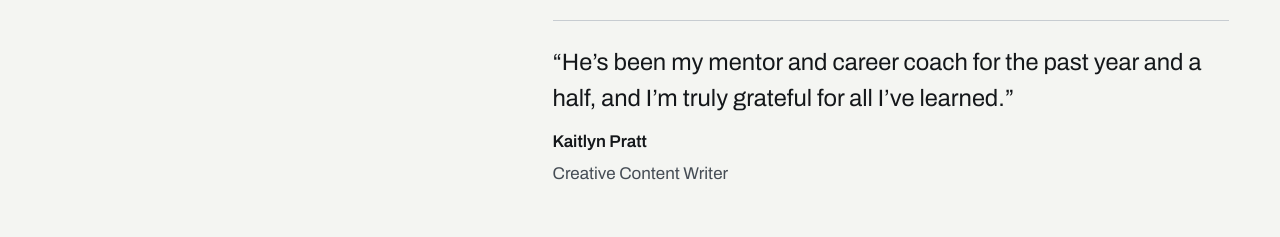
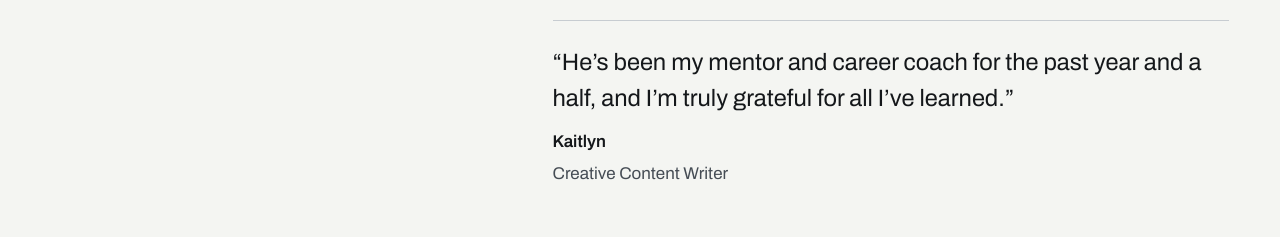
Before and after one commit to kchan1028/kalunchan, a React (Vite) app: page /engineering-leadership in a window 1280 px wide. Shown: the part 3100-3337 px from the top of the page. Built offline with nearby package versions, Linux system fonts and the light colour scheme; a web font is replaced by a local one.

Commit message:
Use Kaitlyn’s first name in recommendation attribution

```diff
--- a/src/content/engineeringLeadership.js
+++ b/src/content/engineeringLeadership.js
@@ -62,7 +62,7 @@ export const recommendations = [
     quote: 'He took the time to understand the business requirement as well as the technical details, ensuring we delivered the application the business needed.',
   },
   {
-    name: 'Kaitlyn Pratt',
+    name: 'Kaitlyn',
     role: 'Creative Content Writer',
     quote: 'He’s been my mentor and career coach for the past year and a half, and I’m truly grateful for all I’ve learned.',
   },
--- a/src/lastmod.json
+++ b/src/lastmod.json
@@ -73,6 +73,6 @@
   },
   "/engineering-leadership/": {
     "date": "2026-10-31",
-    "hash": "a87cf4c3f4e5449a"
+    "hash": "b66c9419b6f580ae"
   }
 }
```
Also changed, not shown: 2 other files (tests, documents, lock files or other folders).
